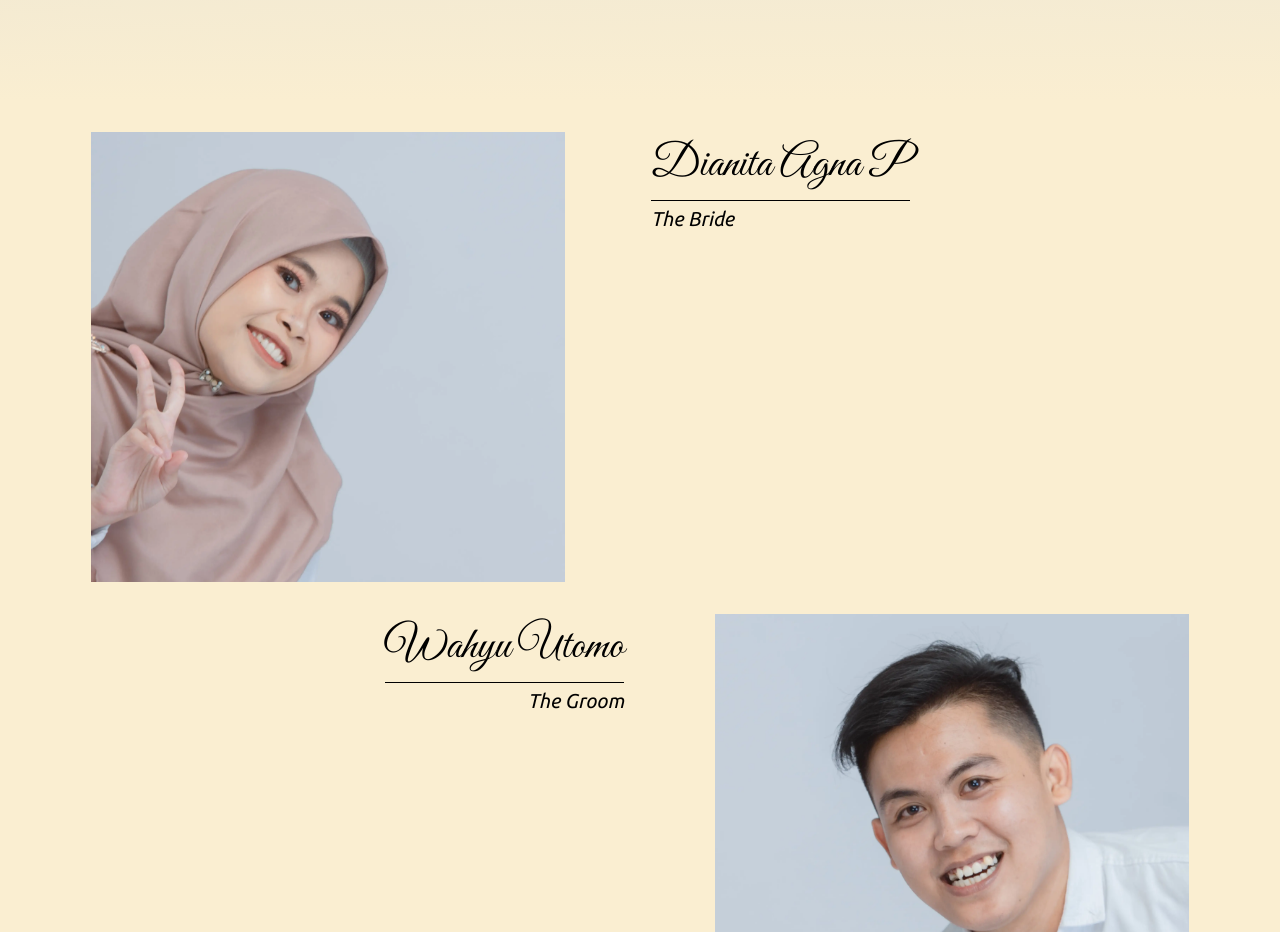
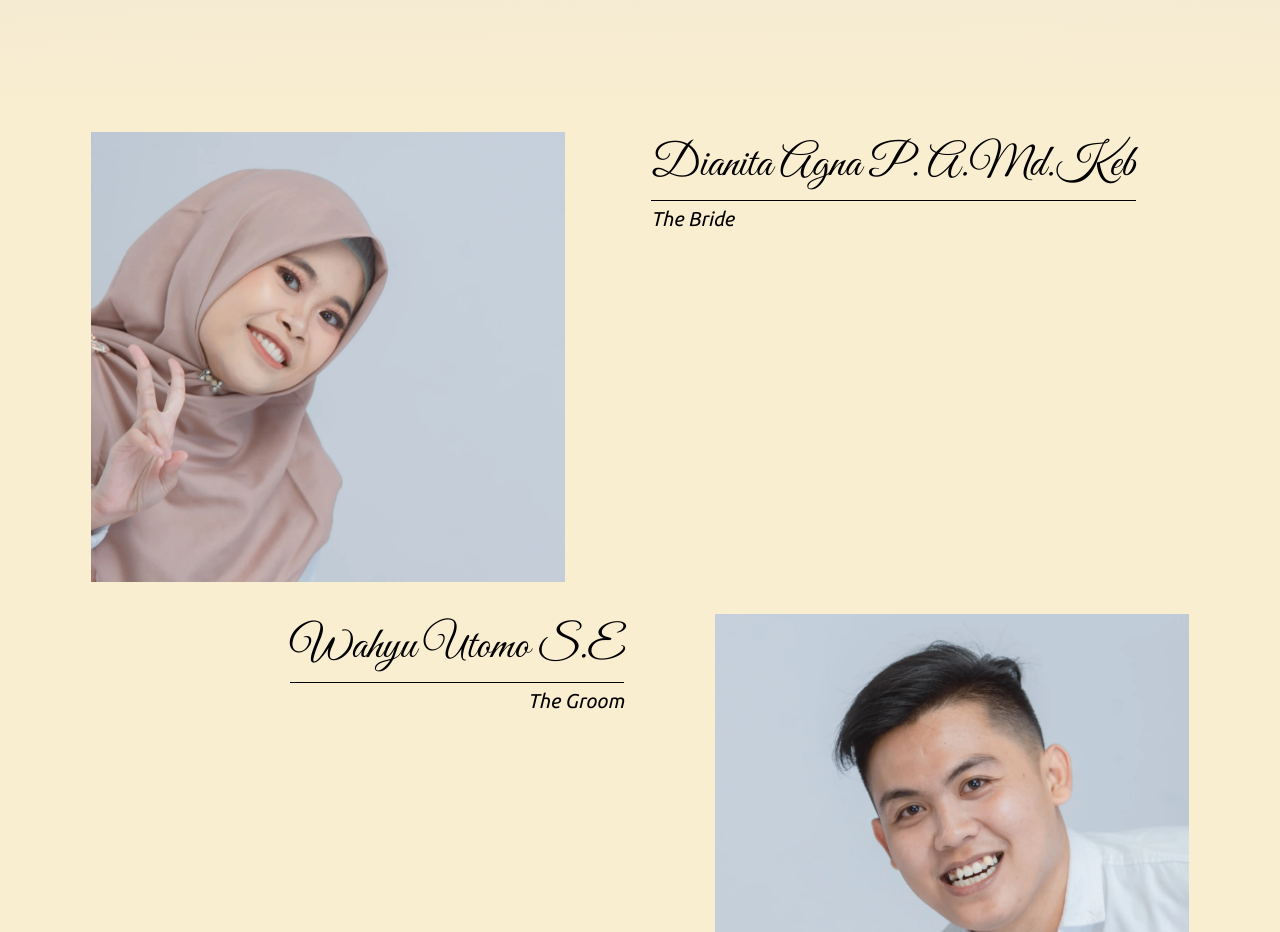
Before and after one commit to sinuw97/weding-invitation-web, a Next.js app: page / in a window 1280 px wide. Shown: the part 780-1712 px from the top of the page. Built offline with nearby package versions, Linux system fonts and the light colour scheme; no server answers.

Commit message:
Tambah gelar

```diff
--- a/src/components/HeroSection.jsx
+++ b/src/components/HeroSection.jsx
@@ -113,13 +113,13 @@ export default function HeroSection({ name }) {
           {...fadeLeft}
           transition={{ delay: 0.2 }}
         >
-          <h3>Dianita Agna P</h3>
+          <h3>Dianita Agna P. A.Md.Keb</h3>
           <p>The Bride</p>
         </motion.div>
 
         {/* Teks dan Foto Groom */}
         <motion.div className="text groom-text" {...fadeRight}>
-          <h3>Wahyu Utomo</h3>
+          <h3>Wahyu Utomo S.E</h3>
           <p id="groom">The Groom</p>
         </motion.div>
         <motion.div
```
